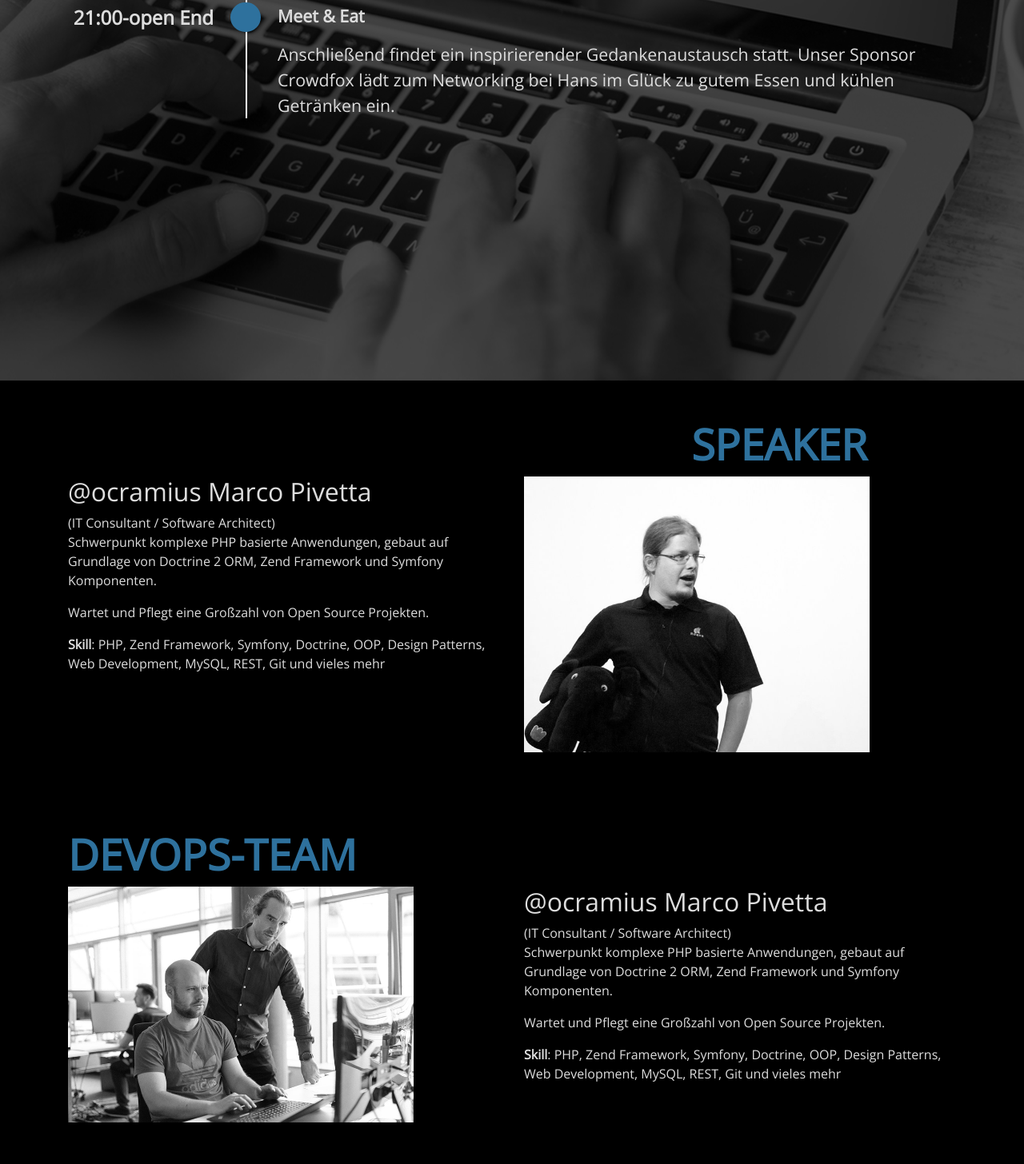
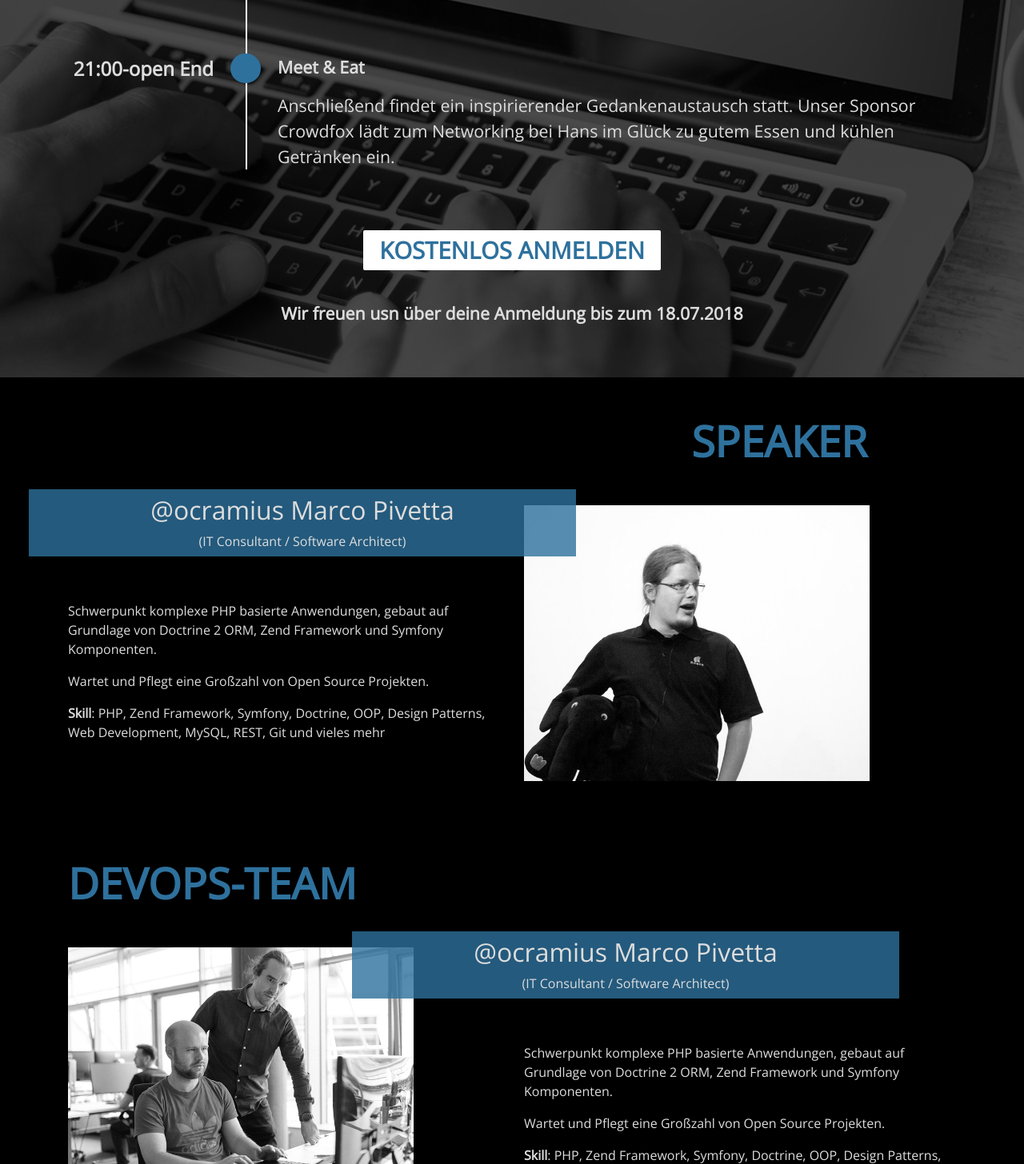
Before and after one commit to InnoMeet-Cologne/innomeet-cologne.github.io, a website: page index.html in a window 1280 px wide. Shown: the part 2342-3798 px from the top of the page at 80% size. Drawn offline with nearby package versions, Linux system fonts and the light colour scheme.

Commit message:
added speaker box

```diff
--- a/css/full-width-pics.css
+++ b/css/full-width-pics.css
@@ -11,7 +11,7 @@ body {
 
 @media (min-width: 992px) {
   body {
-    padding-top: 56px;
+    padding-top: 120px;
   }
 }
 
@@ -125,6 +125,34 @@ section {
 .speaker h1 {
   text-align: right;
   padding-right: 10%;
+  padding-bottom: 30pt;
+}
+
+.speaker-text {
+  position: relative;
+  padding-top: 90pt;
+}
+
+.speaker-box-left {
+    background-color: #2e719dcc;
+    padding: 5pt;
+    width: 120%;
+    position:absolute;
+    right: -60pt;
+    top: -20px;
+    z-index:1020;
+    text-align: center;
+
+}
+
+.speaker-box-right {
+    background-color: #2e719dcc;
+    padding: 5pt;
+    width: 120%;
+    position:absolute;
+    left: -200px;
+    top: -20px;
+    text-align: center;
 }
 
 .devops h1 {
@@ -150,6 +178,24 @@ section h1 {
   font-size: 22pt;
   font-weight: bolder;
   border-radius: 2px;
+}
+
+.cta-deadline {
+    font-size: 16pt;
+    font-weight: bolder;
+    padding-top: 30pt;
+}
+
+a:link.cta {
+    color: #2e719d;
+}
+
+a:visited.cta {
+    color: #2e719d;
+}
+
+a:active.cta {
+    color: #2e719d;
 }
 
 .anchor {
--- a/index.html
+++ b/index.html
@@ -19,7 +19,7 @@
 
   </head>
 
-  <body>
+  <body class="bg-black">
 
     <!-- Navigation -->
     <nav class="navbar navbar-expand-lg navbar-dark bg-black fixed-top">
@@ -56,8 +56,8 @@
     </nav>
 
     <!-- Header - set the background image for the header in the line below -->
-    <header class="bg-image-full" >
-        <img src="img/banner.png">
+    <header class="bg-image-full">
+        <img src="img/banner.png" />
     </header>
 
     <!-- Content section -->
@@ -157,8 +157,11 @@
                 </li>
             </ul>
         </div>
+        <div class="text-center">
+            <a class="cta" href="">Kostenlos anmelden</a>
+            <p class="cta-deadline">Wir freuen usn über deine Anmeldung bis zum 18.07.2018</p>
+        </div>
       </div>
-      <div style="height: 200px;"></div>
     </section>
 
     <!-- Content section -->
@@ -169,7 +172,7 @@
 
         <div class="row">
             <div class="col-sm speaker-text">
-                <div class="speaker-box">
+                <div class="speaker-box-left">
                     <h2>@ocramius Marco Pivetta</h2>
                     <span>(IT Consultant / Software Architect)</span>
                 </div>
@@ -185,14 +188,14 @@
     </section>
 
     <section class="py-5">
-      <div class="container devops">
+      <div class="container devops speaker">
         <h1>Devops-Team</h1>
         <div class="row">
             <div class="col-sm speaker-image">
             <img src="img/team.png"/>
             </div>
             <div class="col-sm speaker-text">
-                <div class="speaker-box">
+                <div class="speaker-box-right">
                     <h2>@ocramius Marco Pivetta</h2>
                     <span>(IT Consultant / Software Architect)</span>
                 </div>
```
